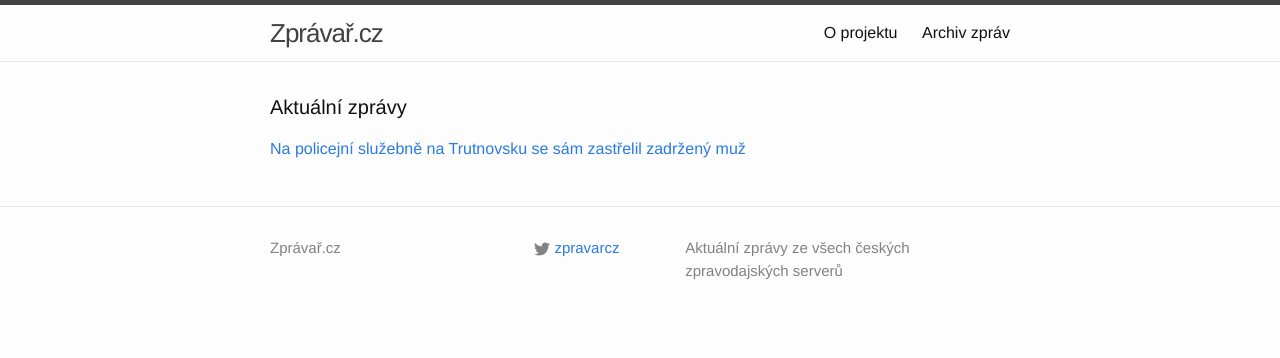
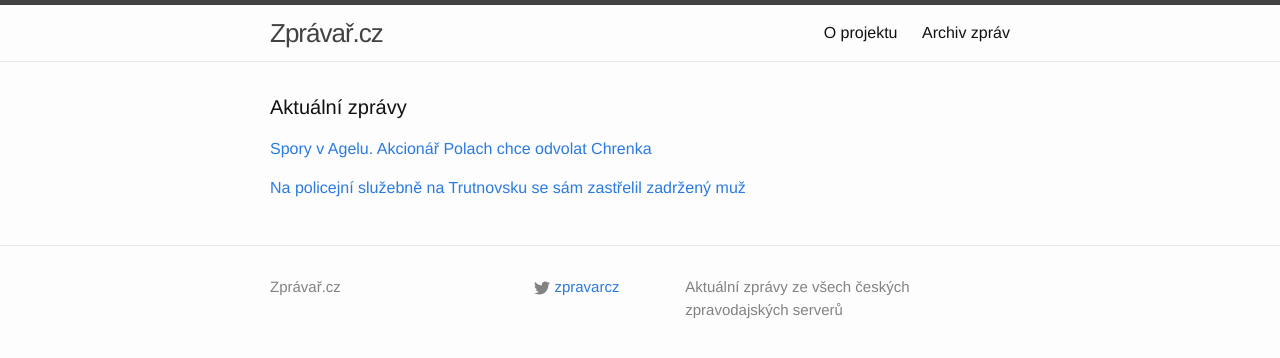
Before and after one commit to adliska/zpravar, a Jekyll site: the page built from index.html, in a window 1280 px wide. Shown: the top 358 px of the page. Built offline with Jekyll 4.4.1, drawn with Linux system fonts in a browser that asks for light colours.

Commit message:
zpravar news update

```diff
--- a/index.html
+++ b/index.html
@@ -5,8 +5,16 @@ layout: default
 <div class="home">
     <h1 class="page-heading">Aktuální zprávy</h1>
 
-<p><a href="javascript:;" onclick="toggle_visibility('zpravy0')">Na policejní služebně na Trutnovsku se sám zastřelil zadržený muž</a></p>
+<p><a href="javascript:;" onclick="toggle_visibility('zpravy0')">Spory v Agelu. Akcionář Polach chce odvolat Chrenka</a></p>
 <div id="zpravy0" style="display:none">
+<ul>
+<li><a href=http://zpravy.e15.cz/domaci/udalosti/spory-v-agelu-akcionar-polach-chce-odvolat-chrenka-1138864>Spory v Agelu. Akcionář Polach chce odvolat Chrenka - zpravy.e15.cz</a></li>
+<li><a href=http://zpravy.e15.cz/domaci/udalosti/chrenkuv-konec-v-agelu-akcionar-polach-ho-chce-odvolat-1138864>Chrenkův konec v Agelu? Akcionář Polach ho chce odvolat - zpravy.e15.cz</a></li>
+<li><a href=http://www.ceskenoviny.cz/zpravy/zpravy/mfd-akcionar-agelu-polach-chce-odvolat-chrenka-z-rizeni-firmy/1149683>MfD: Akcionář Agelu Polach chce odvolat Chrenka z řízení firmy - www.ceskenoviny.cz</a></li>
+<li><a href=http://ekonomika.idnes.cz/chrenek-bitva-o-zdravodnicke-imperium-agel-polach-f7x-/ekonomika.aspx?c=A141120_223633_ekonomika_hro>Mám způsob, jak odstavit Chrenka, říká menšinový akcionář impéria Agel - ekonomika.idnes.cz</a></li>
+</ul>
+</div><p><a href="javascript:;" onclick="toggle_visibility('zpravy1')">Na policejní služebně na Trutnovsku se sám zastřelil zadržený muž</a></p>
+<div id="zpravy1" style="display:none">
 <ul>
 <li><a href=http://www.ceskenoviny.cz/zpravy/zpravy/na-policejni-sluzebne-na-trutnovsku-se-sam-zastrelil-zadrzeny-muz/1149674>Na policejní služebně na Trutnovsku se sám zastřelil zadržený muž - www.ceskenoviny.cz</a></li>
 <li><a href=http://www.novinky.cz/krimi/354093-na-policejni-sluzebne-v-upici-se-zastrelil-zadrzeny-muz.html>Na policejní služebně v Úpici se zastřelil zadržený muž  - www.novinky.cz</a></li>
```
